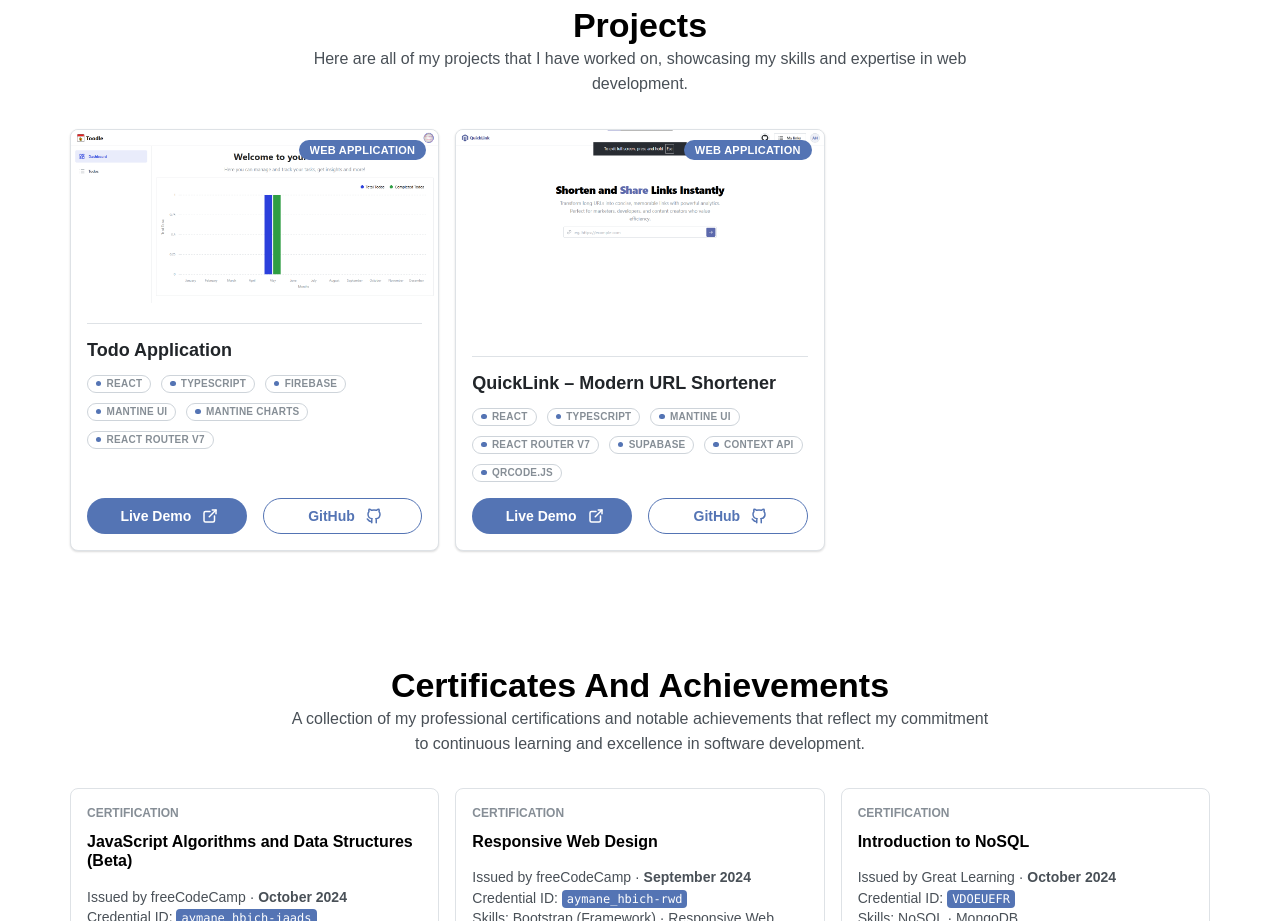
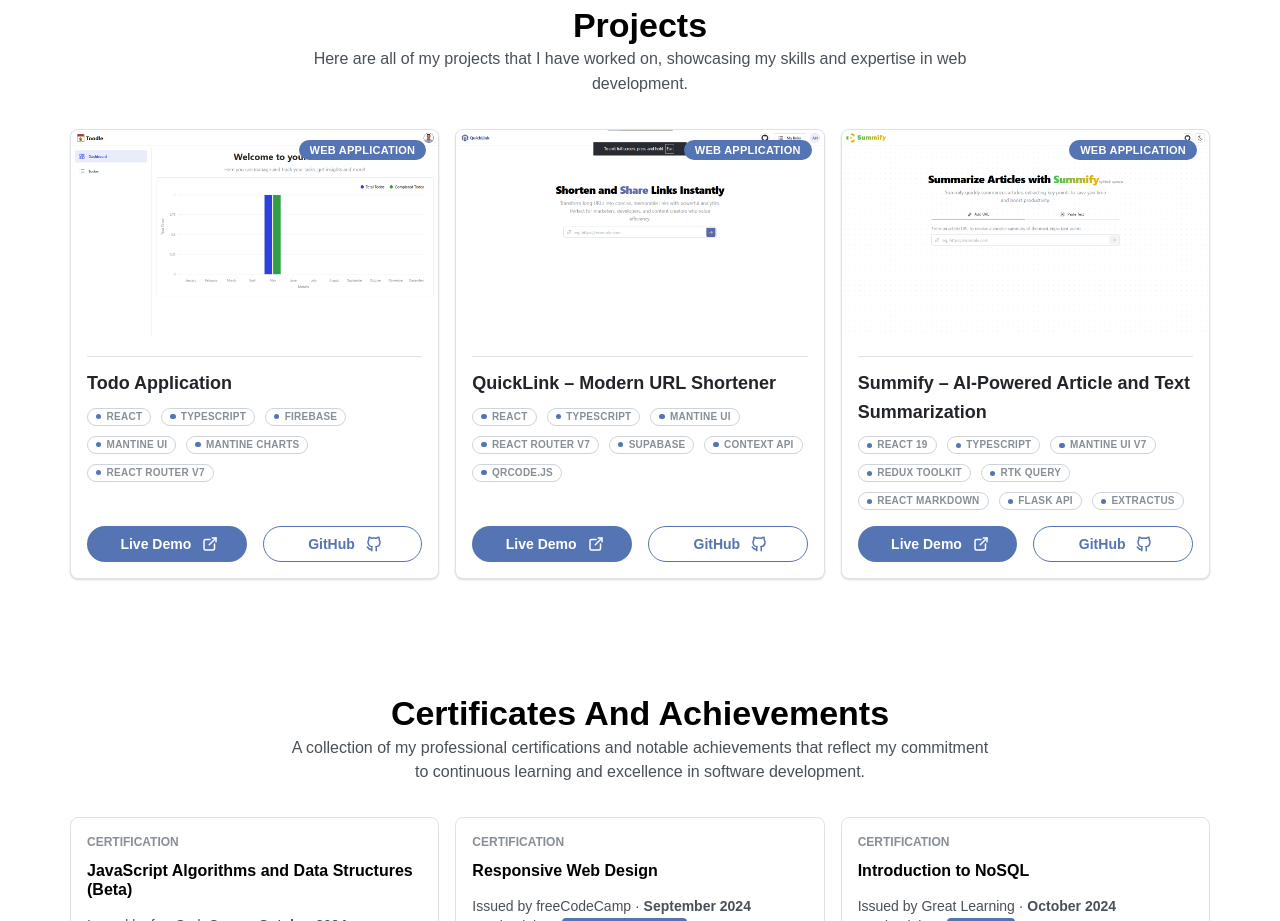
Before and after one commit to aymanehbich/aymane-hbich-portfolio, a Next.js app: page / in a window 1280 px wide. Shown: the part 3480-4401 px from the top of the page. Built offline with nearby package versions, Linux system fonts and the light colour scheme; a web font is replaced by a local one.

Commit message:
feat : added new project(summify)

```diff
--- a/app/Components/Sections/ProjectsSection/ProjectsSection.tsx
+++ b/app/Components/Sections/ProjectsSection/ProjectsSection.tsx
@@ -56,6 +56,27 @@ const projects = [
     demoLink: "https://quicklink-aymane.vercel.app/",
     githubLink: "https://github.com/aymanehbich/QuickLink",
   },
+  {
+    title: "Summify – AI-Powered Article and Text Summarization",
+    category: "Web Application",
+    summary:
+      "Summarize long articles or text instantly with GPT-4o-powered AI summaries.",
+    image: "/p3.png", // replace with the actual image path
+    description:
+      "Summify is a modern, responsive summarization tool built with React, TypeScript, and Mantine UI. It allows users to summarize content via URLs or direct input, generating structured markdown output with bullet points, quotes, and key takeaways using GPT-4o. Features include copy-to-clipboard, real-time UX feedback, and optimized lazy-loading performance. The app integrates Flask and Azure AI for seamless article parsing and summarization.",
+    technologies: [
+      "React 19",
+      "TypeScript",
+      "Mantine UI v7",
+      "Redux Toolkit",
+      "RTK Query",
+      "React Markdown",
+      "Flask API",
+      "Extractus",
+    ],
+    demoLink: "https://summify-by-hbich-aymane.vercel.app/", // replace with actual demo URL
+    githubLink: "https://github.com/aymanehbich/summify", // replace with actual GitHub URL
+  },
 ];
 export default function ProjectsSection() {
   return (
@@ -79,7 +100,7 @@ export default function ProjectsSection() {
                   <Image
                     src={project.image}
                     width={400}
-                    height={200}
+                    height={100}
                     alt={`${project.title} preview`}
                     quality={64}
                     className={classes.projectImage}
```
Also changed, not shown: public/p1.png, public/p3.png (added).
